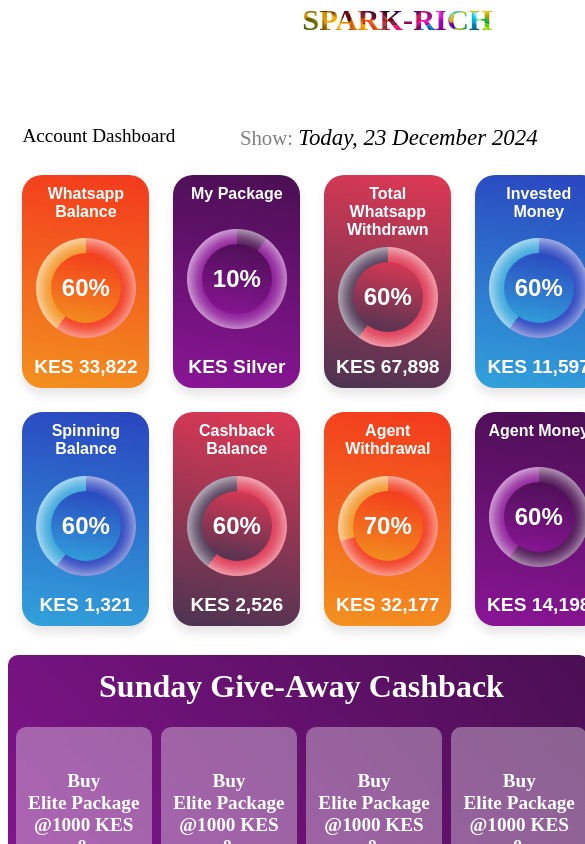
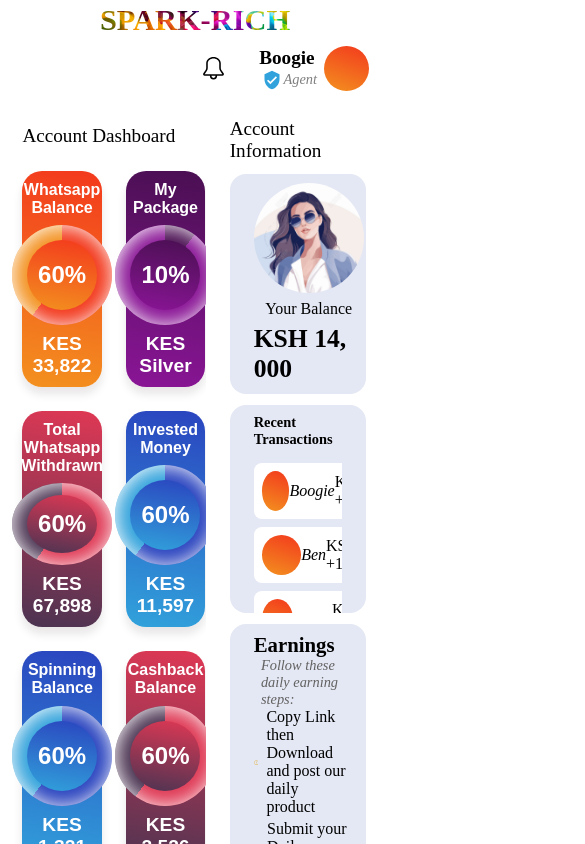
Before and after one commit to primeboogie/sparkrich, a React (Vite) app: page / in a window 390 px wide. Shown: the top 844 px of the page, 585 px wide, since content can reach past the window. Built offline with nearby package versions, Linux system fonts and the light colour scheme; a web font is replaced by a local one.

Commit message:
updating dashboard

```diff
--- a/src/assets/css/account/account.module.css
+++ b/src/assets/css/account/account.module.css
@@ -20,3 +20,56 @@
 .account .dashstatus{
     grid-area: 1/2/3/3;
 }
+
+@media only screen and (max-width: 1300px) {
+
+    .account{
+        grid-template-columns: 1fr 34%;
+    }
+}
+
+@media only screen and (max-width: 1000px) {
+    .account{
+        grid-template-columns: 1fr 45%;
+        grid-template-rows: none;
+    }
+    .account .dashoffers{
+        display: none;
+    }
+    .account .dashprice{
+        grid-area: 1/1/2/2;
+    }
+    .account .dashstatus{
+        grid-area: 1/2/2/3;
+    }
+}
+
+@media only screen and (max-width: 887px) {
+
+}
+
+@media only screen and (max-width: 787px) {
+
+
+}
+
+/* Landscape phones and smaller */
+@media only screen and (max-width: 680px) {
+
+
+}
+
+@media only screen and (max-width: 570px) {
+
+
+}
+
+@media only screen and (max-width: 480px) {
+
+
+}
+
+@media only screen and (max-width: 330px) {
+
+
+}
--- a/src/assets/css/account/dashprice.module.css
+++ b/src/assets/css/account/dashprice.module.css
@@ -34,3 +34,55 @@
     font-size: 1.1em;
     color: #000;
 }
+
+@media only screen and (max-width: 1300px) {
+
+
+}
+
+@media only screen and (max-width: 1000px) {
+
+.dashprice{
+    grid-template-columns: repeat(2, 47%);
+    grid-template-rows: auto repeat(4, 20%);
+    overflow: auto;
+}
+
+.dashprice .dashhead{
+    grid-area: 1/1/2/3;
+}
+.dashhead span:nth-child(2){
+
+display: none;
+}
+
+}
+
+@media only screen and (max-width: 887px) {
+
+}
+
+@media only screen and (max-width: 787px) {
+
+
+}
+
+@media only screen and (max-width: 680px) {
+
+
+}
+
+@media only screen and (max-width: 570px) {
+
+
+}
+
+@media only screen and (max-width: 480px) {
+
+
+}
+
+@media only screen and (max-width: 330px) {
+
+
+}
--- a/src/assets/css/account/dashstatus.module.css
+++ b/src/assets/css/account/dashstatus.module.css
@@ -23,8 +23,8 @@
 .dashstatus{
     display: grid;
     grid-template-columns: repeat(1, 1fr);
-    grid-template-rows: auto repeat(3, auto);
-    grid-gap: 1em;
+    grid-template-rows: auto auto auto 1fr;
+    grid-gap: 0.7em;
     padding: 0.5em 1em;
     color: #000;
     place-content: start;
@@ -37,6 +37,7 @@
     display: grid;
     border-radius: 1rem;
     padding: 0.6em 1.5em;
+    overflow: auto;
 }
 
 .ai{
@@ -87,7 +88,7 @@
     place-content: start;
     grid-gap: 0.5em;
     overflow: auto;
-    max-height: 150px;
+    max-height: 400px;
     padding-right: 0.5em;
     padding-bottom: 0.5em;
 
@@ -139,6 +140,7 @@
 
 .uiinfo{
     grid-area: 4/1/5/2;
+    place-items: start;
 }
 
 .uiinfo span:nth-child(1){
@@ -171,3 +173,47 @@
     color: #e2a20e;
     font-size: 1.2em;
 }
+
+@media only screen and (max-height: 1000px) {
+.uitra .uialltra{
+    max-height: 200px;
+}
+}
+
+@media only screen and (max-height: 900px) {
+    .uitra .uialltra{
+        max-height: 150px;
+    }
+
+}
+
+@media only screen and (max-width: 1300px) {
+
+
+}
+
+@media only screen and (max-width: 787px) {
+
+
+}
+
+/* Landscape phones and smaller */
+@media only screen and (max-width: 680px) {
+
+
+}
+
+@media only screen and (max-width: 570px) {
+
+
+}
+
+@media only screen and (max-width: 480px) {
+
+
+}
+
+@media only screen and (max-width: 330px) {
+
+
+}
--- a/src/assets/css/compiler/compiler.module.css
+++ b/src/assets/css/compiler/compiler.module.css
@@ -34,7 +34,7 @@
 .minnav{
     display: none;
 }
-@media only screen and (max-width: 887px) {
+@media only screen and (max-width: 957px) {
     .compiler{
         grid-template-columns: 25% 1fr;
     }
--- a/src/components/account/Dashprice.jsx
+++ b/src/components/account/Dashprice.jsx
@@ -9,7 +9,7 @@ function Dashprice() {
   return (
     <div className={`${accstyles.dashprice} ${styles.dashprice}`}>
     <div className={styles.dashhead}>
-        <span>Account Dashboard</span>
+        <span>Account Dashboard </span>
         <span>
             Show: <i>Today, 23 December 2024</i>
         </span>
--- a/src/components/account/Dashstatus.jsx
+++ b/src/components/account/Dashstatus.jsx
@@ -13,6 +13,9 @@ import Listed from './Listed';
 function Dashstatus() {
 
     const records = [
+        { name: 'Boogie', sys: 'KSH', amount: '1000', status: 2, state: true },
+        { name: 'Ben', sys: 'KSH', amount: '10', status: 0, state: true },
+        { name: 'Bosco', sys: 'KSH', amount: '982', status: 1, state: false },
         { name: 'Boogie', sys: 'KSH', amount: '1000', status: 2, state: true },
         { name: 'Ben', sys: 'KSH', amount: '10', status: 0, state: true },
         { name: 'Bosco', sys: 'KSH', amount: '982', status: 1, state: false },
```
Also changed, not shown: src/assets/css/account/dashoffers.module.css (+13 -0 lines), src/assets/css/main.module.css (+9 -0 lines).
